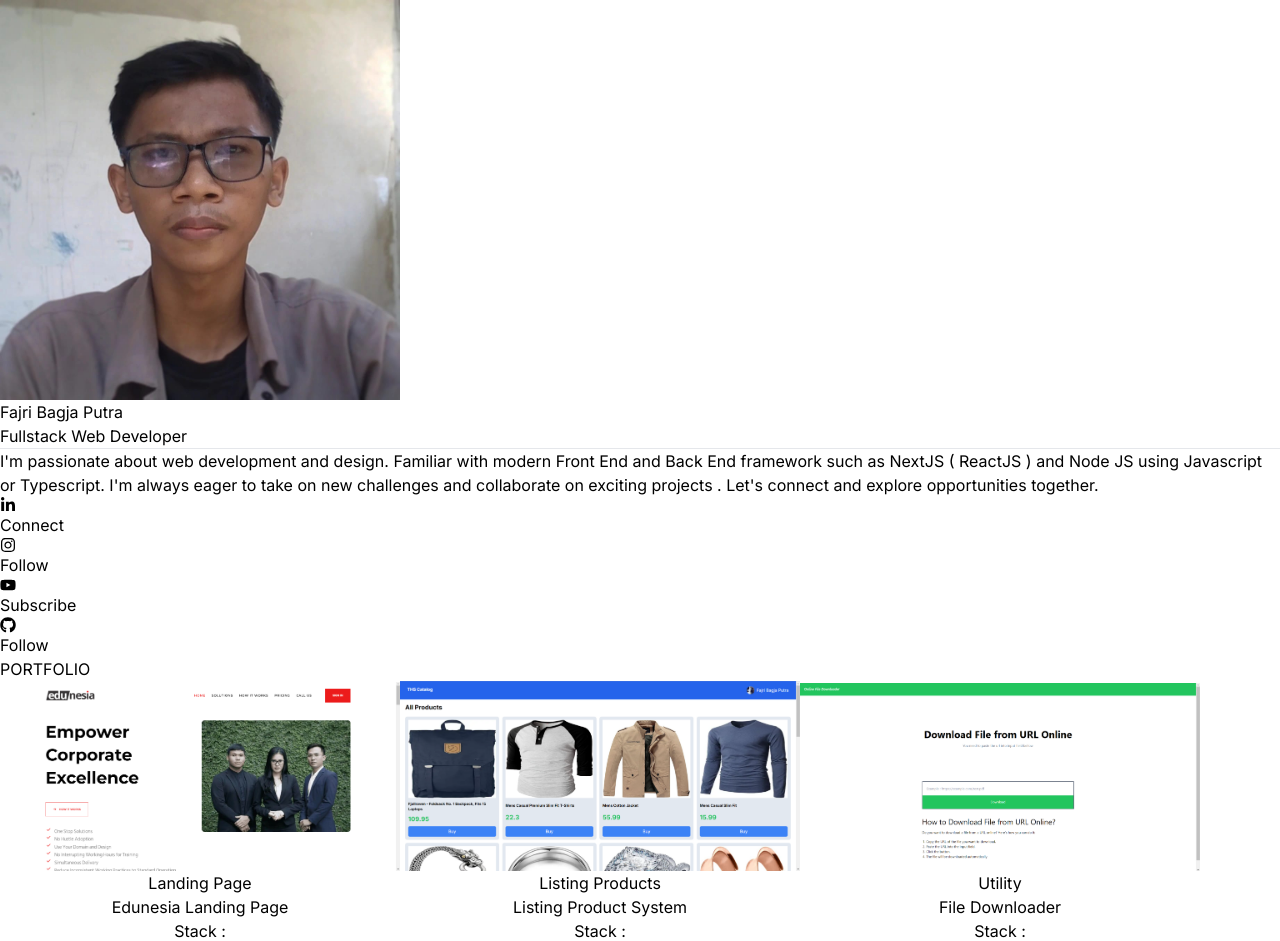
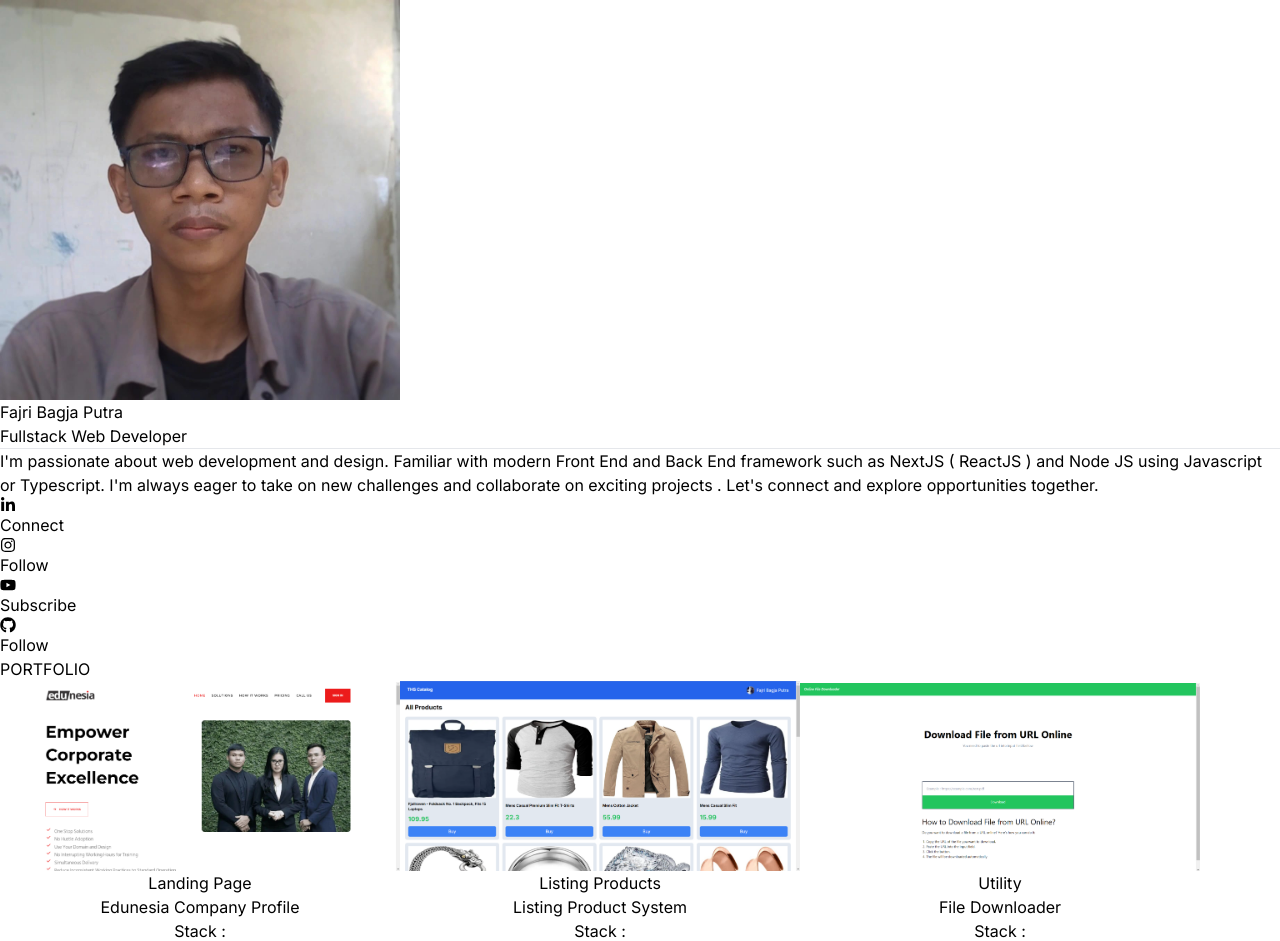
Before and after one commit to fjribptra/fjribptra.github.io, a Next.js app: page / in a window 1280 px wide. Shown: the top 941 px of the page. Built offline with nearby package versions, Linux system fonts and the light colour scheme.

Commit message:
change link to socila media

```diff
--- a/app/components/SocialIcons.tsx
+++ b/app/components/SocialIcons.tsx
@@ -10,11 +10,11 @@ export default function SocialIcons() {
         <FaLinkedinIn />
         Connect
       </a>
-      <a href="https://instagram.com/fjribptra" target="_blank" className="text-white bg-fuchsia-500 p-2 rounded-md text-sm flex justify-center items-center gap-2">
+      <a href="https://instagram.com/pajri.bp" target="_blank" className="text-white bg-fuchsia-500 p-2 rounded-md text-sm flex justify-center items-center gap-2">
       <FaInstagram />
       Follow
       </a>
-      <a href="https://youtube.com/@fjribptra" target="_blank" className="text-white bg-red-600 p-2 rounded-md text-sm flex justify-center items-center gap-2">
+      <a href="https://youtube.com/@pajribp" target="_blank" className="text-white bg-red-600 p-2 rounded-md text-sm flex justify-center items-center gap-2">
       <FaYoutube />
       Subscribe
       </a>
--- a/app/components/WorksProjectList.tsx
+++ b/app/components/WorksProjectList.tsx
@@ -7,7 +7,7 @@ import WordpressIcon from "./icons/WordpressIcon";
 export default function WorksProjectList() {
   return (
     <>
-      <ProjectCard category="Landing Page"  image="/edunesia_landingpage.png" title="Edunesia Landing Page" linkToProject="https://www.edunesia.net">
+      <ProjectCard category="Landing Page"  image="/edunesia_landingpage.png" title="Edunesia Company Profile" linkToProject="https://www.edunesia.net">
         <WordpressIcon/>
         <CssIcon />
         <HtmlIcon/>
```
